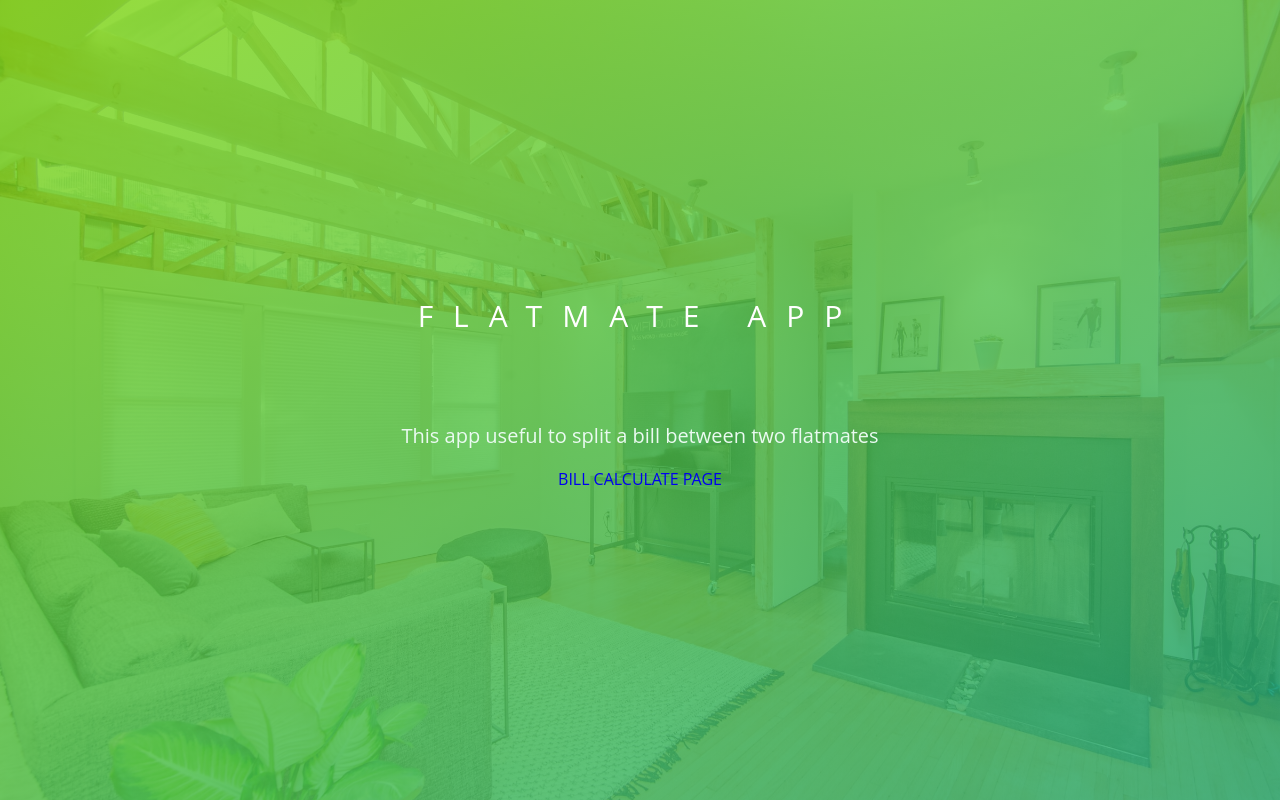
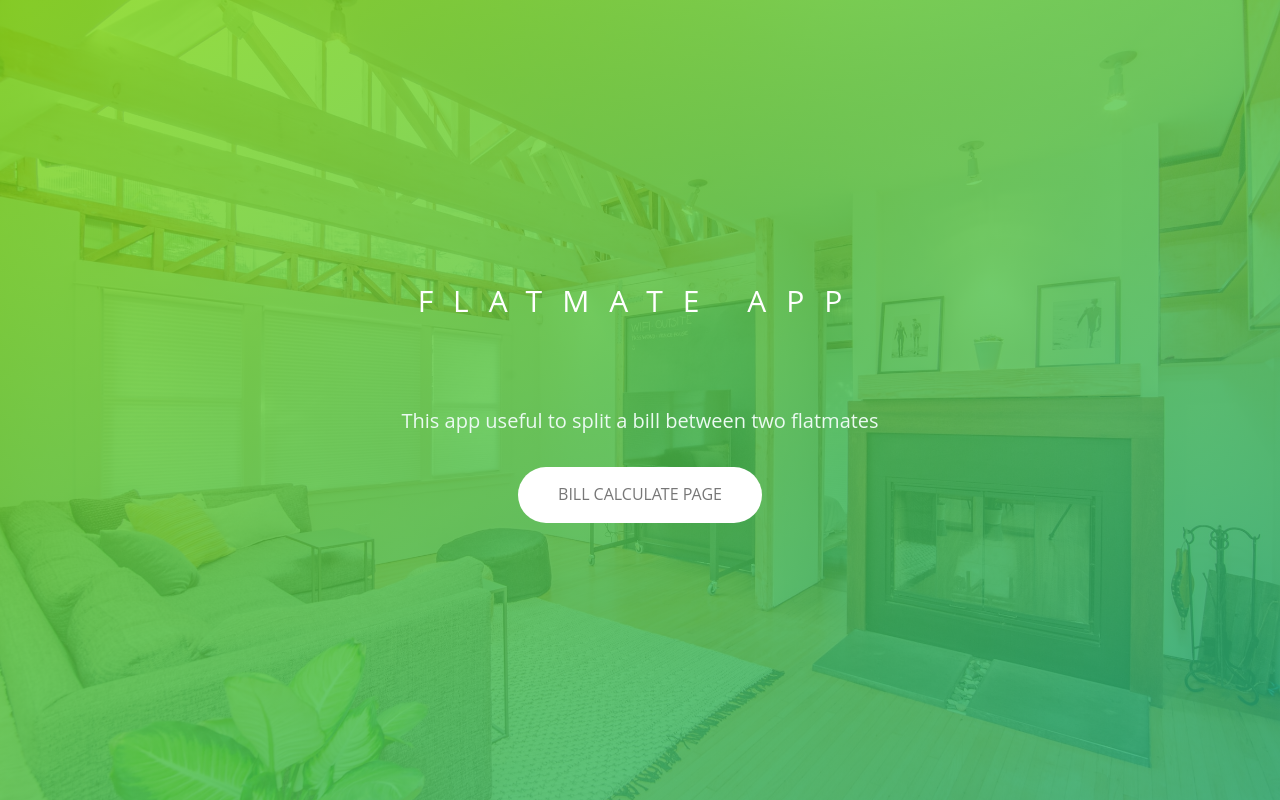
Before and after one commit to aysebat/FlatmatesBill, a Flask app: page / in a window 1280 px wide. Run offline with Flask 2, Linux system fonts and the light colour scheme.

Commit message:
button styling

```diff
--- a/static/main.css
+++ b/static/main.css
@@ -63,6 +63,7 @@ body {
     font-size: 2rem;
     font-weight: 400;
     text-align: center;
+    margin-bottom: 3rem;
  }
 
 .container{
@@ -100,6 +101,15 @@ body {
   transform: translateY(-0.1rem);
   box-shadow: 0px 0.5rem 1rem rgba(0, 0, 0, 0.4); }
 
+.btn--white {
+  background-color: #fff;
+  color: #777; }
+  .btn--white::after {
+    background-color: #fff; }
+
+.btn--animated {
+  animation: moveInBottom 1s ease-out .75s;
+  animation-fill-mode: backwards; }
 
 
 
```
